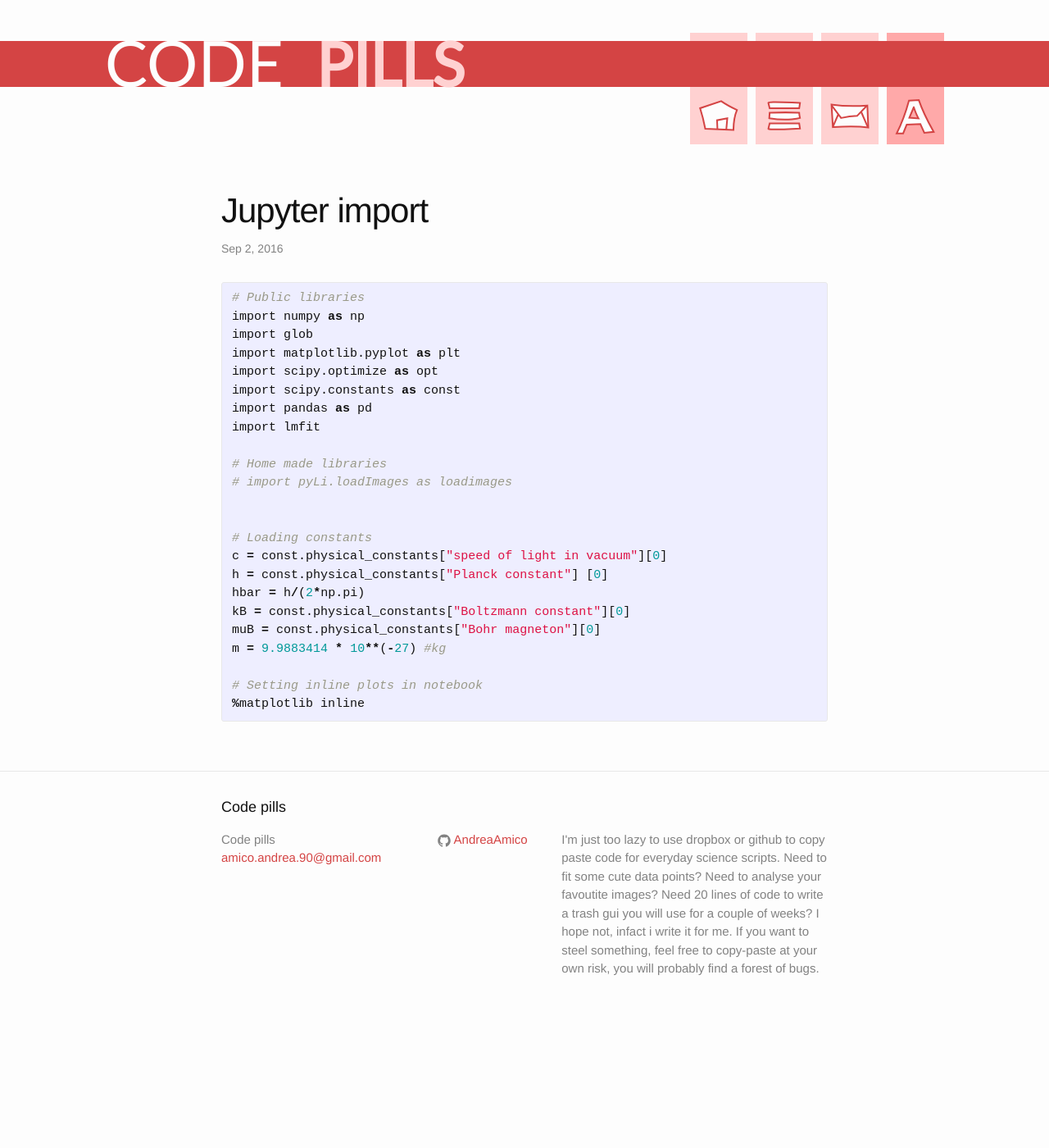
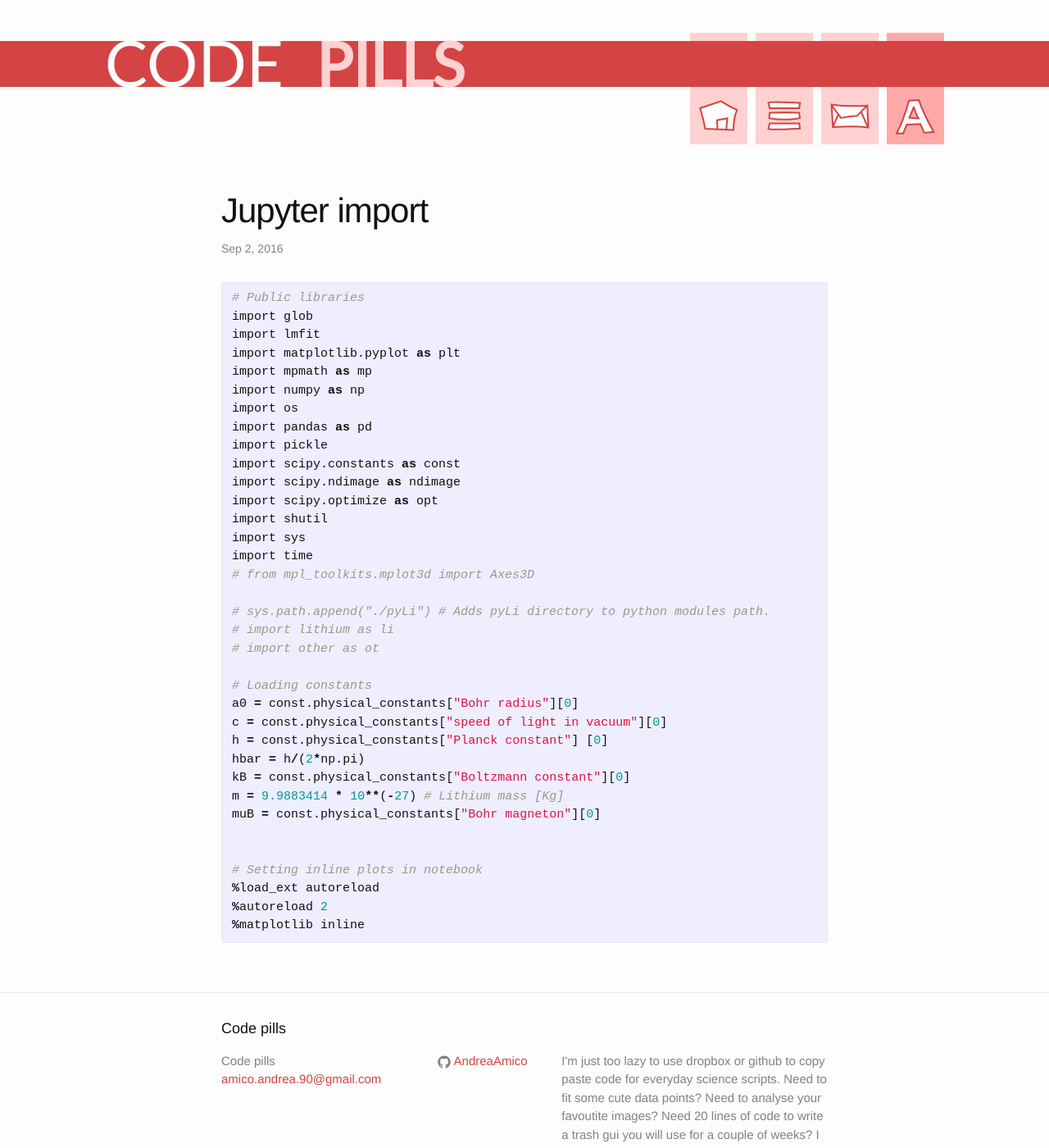
Before and after one commit to AndreaAmico/AndreaAmico.github.io, a Jekyll site: the page built from _posts/2016/2016-09-02-jupyter-imports.markdown, in a window 1280 px wide and 1400 px high. Shown: the whole window at 82% size. Built offline with Jekyll 4.4.1, drawn with Linux system fonts in a browser that asks for light colours.

Commit message:
jupyter header and progressbar updated

```diff
--- a/_posts/2016/2016-09-02-jupyter-imports.markdown
+++ b/_posts/2016/2016-09-02-jupyter-imports.markdown
@@ -7,26 +7,38 @@ categories: fast_copy_paste
 
 {% highlight python %}
 # Public libraries
+import glob
+import lmfit
+import matplotlib.pyplot as plt
+import mpmath as mp
 import numpy as np
-import glob
-import matplotlib.pyplot as plt
+import os
+import pandas as pd
+import pickle
+import scipy.constants as const
+import scipy.ndimage as ndimage
 import scipy.optimize as opt
-import scipy.constants as const
-import pandas as pd
-import lmfit
+import shutil
+import sys
+import time
+# from mpl_toolkits.mplot3d import Axes3D
 
-# Home made libraries
-# import pyLi.loadImages as loadimages
-
+# sys.path.append("./pyLi") # Adds pyLi directory to python modules path.
+# import lithium as li
+# import other as ot
 
 # Loading constants
+a0 = const.physical_constants["Bohr radius"][0]
 c = const.physical_constants["speed of light in vacuum"][0]
 h = const.physical_constants["Planck constant"] [0]
 hbar = h/(2*np.pi)
 kB = const.physical_constants["Boltzmann constant"][0]
+m = 9.9883414 * 10**(-27) # Lithium mass [Kg]
 muB = const.physical_constants["Bohr magneton"][0]
-m = 9.9883414 * 10**(-27) #kg
+
 
 # Setting inline plots in notebook
+%load_ext autoreload
+%autoreload 2
 %matplotlib inline
 {% endhighlight %}
--- a/_posts/2016/2016-09-06-console-progressbar.markdown
+++ b/_posts/2016/2016-09-06-console-progressbar.markdown
@@ -7,8 +7,8 @@ categories: python
 
 {% highlight python %}
 def progress_bar(current_value, max_value):
-    progress = (current_value/max_value)*100
-    if progress>100: progress=100
+    progress = ((current_value+1)/max_value)*100
+    if progress>98: progress=100
     print('\r[{0}{1}] {2:.1f}%'.format('#'*int(progress/2), ' '*(50-int(progress/2)), progress), end='')
 
 for index, item in enumerate(items):
```
